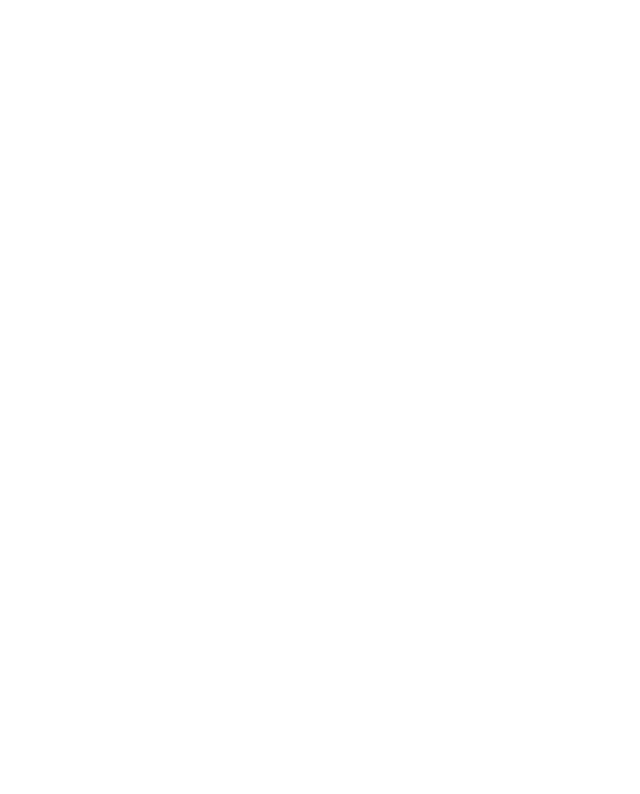
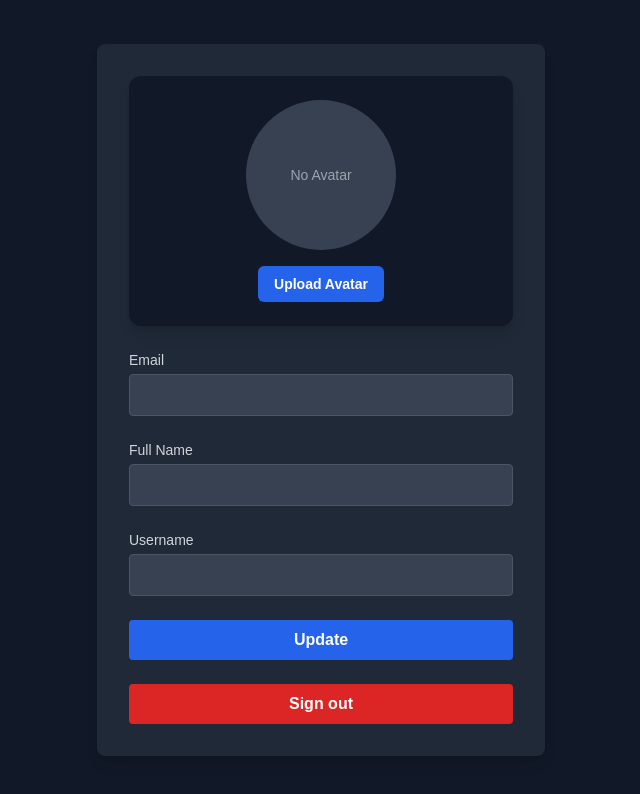
Before and after one commit to moAlarand/alpha-fe, a Next.js app: page /account in a window 1280 px wide. Shown: the top 794 px of the page, without its empty margins (319-959 px from the left). Built offline with nearby package versions, Linux system fonts and the light colour scheme; no server answers; the database is empty.

Commit message:
add datatbase

```diff
--- a/src/app/account/account-form.tsx
+++ b/src/app/account/account-form.tsx
@@ -7,137 +7,166 @@ import Avatar from './avatar'
 // ...
 
 export default function AccountForm({ user }: { user: User | null }) {
-  const supabase = createClient()
-  const [loading, setLoading] = useState(true)
-  const [fullname, setFullname] = useState<string | null>(null)
-  const [username, setUsername] = useState<string | null>(null)
-  const [website, setWebsite] = useState<string | null>(null)
-  const [avatar_url, setAvatarUrl] = useState<string | null>(null)
+  const supabase = createClient();
+  const [loading, setLoading] = useState(true);
+  const [fullname, setFullname] = useState<string | null>(null);
+  const [username, setUsername] = useState<string | null>(null);
+  const [avatar_url, setAvatarUrl] = useState<string | null>(null);
 
   const getProfile = useCallback(async () => {
     try {
-      setLoading(true)
+      setLoading(true);
 
       const { data, error, status } = await supabase
-        .from('profiles')
-        .select(`full_name, username, website, avatar_url`)
-        .eq('id', user?.id)
-        .single()
+        .from("profiles")
+        .select(`full_name, username, avatar_url`)
+        .eq("id", user?.id)
+        .single();
+      console.log("🚀 ~ getProfile ~ data:", data);
 
       if (error && status !== 406) {
-        console.log(error)
-        throw error
+        console.log(error);
+        throw error;
       }
 
       if (data) {
-        setFullname(data.full_name)
-        setUsername(data.username)
-        setWebsite(data.website)
-        setAvatarUrl(data.avatar_url)
+        setFullname(data.full_name);
+        setUsername(data.username);
+        setAvatarUrl(data.avatar_url);
       }
     } catch (error) {
-      alert('Error loading user data!')
+      console.log("error", error);
+      alert("Error loading user data!");
     } finally {
-      setLoading(false)
+      setLoading(false);
     }
-  }, [user, supabase])
+  }, [user, supabase]);
 
   useEffect(() => {
-    getProfile()
-  }, [user, getProfile])
+    getProfile();
+  }, [user, getProfile]);
 
   async function updateProfile({
+    fullname,
     username,
-    website,
     avatar_url,
   }: {
-    username: string | null
-    fullname: string | null
-    website: string | null
-    avatar_url: string | null
+    username: string | null;
+    fullname: string | null;
+    avatar_url: string | null;
   }) {
     try {
-      setLoading(true)
+      setLoading(true);
 
-      const { error } = await supabase.from('profiles').upsert({
-        id: user?.id as string,
+      const { error } = await supabase.from("profiles").upsert({
+        id: user?.id,
         full_name: fullname,
         username,
-        website,
         avatar_url,
         updated_at: new Date().toISOString(),
-      })
-      if (error) throw error
-      alert('Profile updated!')
+      });
+      if (error) throw error;
+      alert("Profile updated!");
     } catch (error) {
-      alert('Error updating the data!')
+      console.log("error", error);
+      alert("Error updating the data!");
     } finally {
-      setLoading(false)
+      setLoading(false);
     }
   }
 
   return (
-    <div className="form-widget">
-
+    <div className="min-h-screen bg-gray-900 text-white flex items-center justify-center">
+      <div className="w-full max-w-md p-8 space-y-6 bg-gray-800 rounded-lg shadow-lg">
         <Avatar
           uid={user?.id ?? null}
           url={avatar_url}
           size={150}
           onUpload={(url) => {
-          setAvatarUrl(url)
-          updateProfile({ fullname, username, website, avatar_url: url })
+            setAvatarUrl(url);
+            updateProfile({
+              fullname: fullname || "",
+              username: username || "",
+              avatar_url: url || "",
+            });
           }}
         />
 
-      <div>
-        <label htmlFor="email">Email</label>
-        <input id="email" type="text" value={user?.email} disabled />
+        <div className="mb-4">
+          <label
+            htmlFor="email"
+            className="block text-sm font-medium text-gray-300"
+          >
+            Email
+          </label>
+          <input
+            id="email"
+            type="text"
+            value={user?.email}
+            disabled
+            className="w-full mt-1 p-2 bg-gray-700 border border-gray-600 rounded focus:outline-none focus:ring-2 focus:ring-blue-500"
+          />
         </div>
-      <div>
-        <label htmlFor="fullName">Full Name</label>
+
+        <div className="mb-4">
+          <label
+            htmlFor="fullName"
+            className="block text-sm font-medium text-gray-300"
+          >
+            Full Name
+          </label>
           <input
             id="fullName"
             type="text"
-          value={fullname || ''}
+            value={fullname || ""}
             onChange={(e) => setFullname(e.target.value)}
+            className="w-full mt-1 p-2 bg-gray-700 border border-gray-600 rounded focus:outline-none focus:ring-2 focus:ring-blue-500"
           />
         </div>
-      <div>
-        <label htmlFor="username">Username</label>
+
+        <div className="mb-4">
+          <label
+            htmlFor="username"
+            className="block text-sm font-medium text-gray-300"
+          >
+            Username
+          </label>
           <input
             id="username"
             type="text"
-          value={username || ''}
+            value={username || ""}
             onChange={(e) => setUsername(e.target.value)}
-        />
-      </div>
-      <div>
-        <label htmlFor="website">Website</label>
-        <input
-          id="website"
-          type="url"
-          value={website || ''}
-          onChange={(e) => setWebsite(e.target.value)}
+            className="w-full mt-1 p-2 bg-gray-700 border border-gray-600 rounded focus:outline-none focus:ring-2 focus:ring-blue-500"
           />
         </div>
 
-      <div>
+        <div className="mb-4">
           <button
-          className="button primary block"
-          onClick={() => updateProfile({ fullname, username, website, avatar_url })}
+            className="w-full p-2 font-semibold text-white bg-blue-600 rounded hover:bg-blue-700 focus:outline-none focus:ring-2 focus:ring-blue-500"
+            onClick={() =>
+              updateProfile({
+                fullname: fullname || "",
+                username: username || "",
+                avatar_url: avatar_url || "",
+              })
+            }
             disabled={loading}
           >
-          {loading ? 'Loading ...' : 'Update'}
+            {loading ? "Loading ..." : "Update"}
           </button>
         </div>
 
         <div>
           <form action="/auth/signout" method="post">
-          <button className="button block" type="submit">
+            <button
+              className="w-full p-2 font-semibold text-white bg-red-600 rounded hover:bg-red-700 focus:outline-none focus:ring-2 focus:ring-red-500"
+              type="submit"
+            >
               Sign out
             </button>
           </form>
         </div>
       </div>
-  )
+    </div>
+  );
 }
--- a/src/app/account/avatar.tsx
+++ b/src/app/account/avatar.tsx
@@ -9,82 +9,110 @@ export default function Avatar({
   size,
   onUpload,
 }: {
-  uid: string | null
-  url: string | null
-  size: number
-  onUpload: (url: string) => void
+  uid: string | null;
+  url: string | null;
+  size: number;
+  onUpload?: (url: string) => void;
 }) {
-  const supabase = createClient()
-  const [avatarUrl, setAvatarUrl] = useState<string | null>(url)
-  const [uploading, setUploading] = useState(false)
+  const supabase = createClient();
+  const [avatarUrl, setAvatarUrl] = useState<string | null>(url);
+  const [uploading, setUploading] = useState(false);
 
+  const readeOnly = !onUpload;
   useEffect(() => {
     async function downloadImage(path: string) {
       try {
-        const { data, error } = await supabase.storage.from('avatars').download(path)
+        const { data, error } = await supabase.storage
+          .from("avatars")
+          .download(path);
         if (error) {
-          throw error
+          throw error;
         }
 
-        const url = URL.createObjectURL(data)
-        setAvatarUrl(url)
+        const url = URL.createObjectURL(data);
+        setAvatarUrl(url);
       } catch (error) {
-        console.log('Error downloading image: ', error)
+        console.log("Error downloading image: ", error);
       }
     }
 
-    if (url) downloadImage(url)
-  }, [url, supabase])
+    if (url) downloadImage(url);
+  }, [url, supabase]);
 
-  const uploadAvatar: React.ChangeEventHandler<HTMLInputElement> = async (event) => {
+  const uploadAvatar: React.ChangeEventHandler<HTMLInputElement> = async (
+    event
+  ) => {
     try {
-      setUploading(true)
+      setUploading(true);
 
       if (!event.target.files || event.target.files.length === 0) {
-        throw new Error('You must select an image to upload.')
+        throw new Error("You must select an image to upload.");
       }
 
-      const file = event.target.files[0]
-      const fileExt = file.name.split('.').pop()
-      const filePath = `${uid}-${Math.random()}.${fileExt}`
+      const file = event.target.files[0];
+      const fileExt = file.name.split(".").pop();
+      const filePath = `${uid}-${Math.random()}.${fileExt}`;
 
-      const { error: uploadError } = await supabase.storage.from('avatars').upload(filePath, file)
+      const { error: uploadError } = await supabase.storage
+        .from("avatars")
+        .upload(filePath, file);
 
       if (uploadError) {
-        throw uploadError
+        throw uploadError;
       }
 
-      onUpload(filePath)
+      if (onUpload) onUpload(filePath);
     } catch (error) {
-      alert('Error uploading avatar!')
+      console.log(
+        "🚀 ~ constuploadAvatar:React.ChangeEventHandler<HTMLInputElement>= ~ error:",
+        error
+      );
+      alert("Error uploading avatar!");
     } finally {
-      setUploading(false)
+      setUploading(false);
     }
-  }
+  };
 
   return (
-    <div>
+    <div
+      className={
+        readeOnly
+          ? "avatar"
+          : "avatar-upload flex flex-col items-center bg-gray-900 p-6 rounded-xl shadow-lg text-white text-center space-y-4"
+      }
+    >
       {avatarUrl ? (
         <Image
           width={size}
           height={size}
           src={avatarUrl}
           alt="Avatar"
-          className="avatar image"
+          className="rounded-full border-4 border-gray-700 hover:border-gray-500 transition-colors duration-300"
           style={{ height: size, width: size }}
         />
       ) : (
-        <div className="avatar no-image" style={{ height: size, width: size }} />
+        <div
+          className="flex items-center justify-center bg-gray-700 rounded-full"
+          style={{ height: size, width: size }}
+        >
+          <span className="text-sm text-gray-400">No Avatar</span>
+        </div>
       )}
-      <div style={{ width: size }}>
-        <label className="button primary block" htmlFor="single">
-          {uploading ? 'Uploading ...' : 'Upload'}
+
+      {readeOnly ? null : (
+        <div className="w-full flex flex-col items-center">
+          <label
+            className={`cursor-pointer px-4 py-2 rounded-md text-sm font-semibold transition-all duration-300 ${
+              uploading
+                ? "bg-gray-600 text-gray-400"
+                : "bg-blue-600 hover:bg-blue-700"
+            }`}
+            htmlFor="single"
+          >
+            {uploading ? "Uploading ..." : "Upload Avatar"}
           </label>
           <input
-          style={{
-            visibility: 'hidden',
-            position: 'absolute',
-          }}
+            style={{ display: "none" }}
             type="file"
             id="single"
             accept="image/*"
@@ -92,6 +120,7 @@ export default function Avatar({
             disabled={uploading}
           />
         </div>
+      )}
     </div>
-  )
+  );
 }
--- a/src/app/error/page.tsx
+++ b/src/app/error/page.tsx
@@ -1,3 +1,16 @@
+"use client";
+
+import { useSearchParams } from "next/navigation";
+
 export default function ErrorPage() {
-    return <p>Sorry, something went wrong</p>
+  const searchParams = useSearchParams();
+  const message = searchParams.get("message");
+  return (
+    <div className="min-h-screen bg-gray-900 text-white flex items-center justify-center">
+      <div className="w-full max-w-md p-8 space-y-6 bg-gray-800 rounded-lg shadow-lg">
+        <p>Sorry, something went wrong</p>
+        <p className="text-red-500">{message}</p>
+      </div>
+    </div>
+  );
 }
--- a/src/app/login/actions.ts
+++ b/src/app/login/actions.ts
@@ -5,45 +5,45 @@ import { redirect } from 'next/navigation'
 import { createClient } from '../../utils/supabase/server'
 
 export async function login(formData: FormData) {
-  const supabase = await createClient()
+  const supabase = await createClient();
 
   // type-casting here for convenience
   // in practice, you should validate your inputs
   const data = {
-    email: formData.get('email') as string,
-    password: formData.get('password') as string,
+    email: formData.get("email") as string,
+    password: formData.get("password") as string,
+  };
+
+  console.log(data);
+
+  const { error } = await supabase.auth.signInWithPassword(data);
+  console.log("🚀 ~ login ~ error:", error?.cause);
+
+  if (error) {
+    redirect(`/error?message=${error.message}`);
   }
 
-
-  console.log(data)
-
-  const { error } = await supabase.auth.signInWithPassword(data)
-
-  if (error) {
-    redirect('/error')
-  }
-
-  revalidatePath('/', 'layout')
-  redirect('/account')
+  revalidatePath("/", "layout");
+  redirect("/stocks");
 }
 
 export async function signup(formData: FormData) {
-    console.log(formData)
-  const supabase = await createClient()
+  console.log(formData);
+  const supabase = await createClient();
 
   // type-casting here for convenience
   // in practice, you should validate your inputs
   const data = {
-    email: formData.get('email') as string,
-    password: formData.get('password') as string,
+    email: formData.get("email") as string,
+    password: formData.get("password") as string,
+  };
+
+  const { error } = await supabase.auth.signUp(data);
+  console.log(error);
+  if (error) {
+    redirect(`/error?message=${error.message}`);
   }
 
-  const { error } = await supabase.auth.signUp(data)
-console.log(error)
-  if (error) {
-    redirect('/error')
-  }
-
-  revalidatePath('/', 'layout')
-  redirect('/account')
+  revalidatePath("/", "layout");
+  redirect("/account");
 }
--- a/src/app/stocks/page.tsx
+++ b/src/app/stocks/page.tsx
@@ -1,20 +1,26 @@
 "use client";
 import { useEffect, useState } from "react";
-import alphaLogo from "./images/alpha.webp";
+import alphaLogo from "../images/alpha.webp";
 import { Stock, Technical } from "./types";
 import Image from "next/image";
 import { stockAttributes } from "./stockAttributes";
 import { getEGXAllStockData } from "../api";
 import { getStrongRecommendation } from "./recomandation";
-
+import Link from "next/link";
+import { createClient } from "../../utils/supabase/client";
+import Avatar from "app/account/avatar";
 
 export default function Home() {
+  const [profile, setProfile] = useState<{
+    full_name: string;
+    id: string;
+    avatar_url: string;
+  } | null>(null);
   const [stocks, setStocks] = useState<Stock[]>([]);
   const [filteredStocks, setFilteredStocks] = useState<Stock[]>([]);
   const [search, setSearch] = useState("");
   const [sortBy, setSortBy] = useState<string | null>(null);
   const [sortDirection, setSortDirection] = useState<"asc" | "desc">("asc");
-
 
   // Function to fetch stock data
   const fetchStockData = async () => {
@@ -22,8 +28,24 @@ export default function Home() {
     setStocks(data);
   };
 
+  // my stock
+  const getUserStocks = async () => {
+    const supabase = createClient();
+    const {
+      data: { user },
+    } = await supabase.auth.getUser();
+    const { data: myStocks } = await supabase
+      .from("stocks")
+      .select("*")
+      .eq("user_id", user?.id);
+    setFilteredStocks(
+      (myStocks as Stock[]).map((s) => {
+        const nS = stocks.find((fs) => s.Id === fs.Id);
+        return { ...s, ...nS };
+      })
+    );
+  };
   // refresh
-
   // Initial fetch and refresh every 10 seconds
   useEffect(() => {
     fetchStockData(); // Initial fetch
@@ -31,6 +53,15 @@ export default function Home() {
       fetchStockData(); // Refresh every 10 seconds
     }, 10000);
     return () => clearInterval(inter); // Cleanup
+  }, []);
+
+  useEffect(() => {
+    (async () => {
+      const supabase = createClient();
+      const { data } = await supabase.from("profiles").select("*");
+      setProfile(data?.[0]);
+      console.log("🚀 ~ data:", data);
+    })();
   }, []);
 
   // Filtering stocks
@@ -122,7 +153,16 @@ export default function Home() {
       className="container mx-auto p-4 bg-white border text-black  overflow-x-auto"
       dir="rtl"
     >
-      <div className="flex justify-center ">
+      <div className="flex justify-end ">
+        <Link href={"/account"}>
+          <Avatar
+            uid={profile?.id ?? null}
+            url={profile?.avatar_url ?? null}
+            size={60}
+          />
+        </Link>
+      </div>
+      <div className="flex justify-center">
         <div className="flex justify-center">
           <h3 className="text-4xl font-bold text-right">السوق المصري </h3>
         </div>
@@ -157,11 +197,7 @@ export default function Home() {
 
         <button
           className="bg-yellow-500 text-white px-4 py-2 rounded"
-          onClick={() => {
-            const stocksString = localStorage.getItem("stocks");
-            const MyStocks = stocksString ? JSON.parse(stocksString) : [];
-            setFilteredStocks(MyStocks);
-          }}
+          onClick={getUserStocks}
         >
           اسهمي
         </button>
@@ -213,13 +249,7 @@ export default function Home() {
                   }`}
                 >
                   {attr.isChange ? (attr.isPercentage ? " % " : " ج ") : ""}
-                  {attr.value(stock, () => {
-                    const stocksString = localStorage.getItem("stocks");
-                    const MyStocks = stocksString
-                      ? JSON.parse(stocksString)
-                      : [];
-                    setFilteredStocks(MyStocks);
-                  })}
+                  {attr.value(stock, getUserStocks)}
                 </td>
               ))}
             </tr>
--- a/src/app/stocks/stockAttributes.tsx
+++ b/src/app/stocks/stockAttributes.tsx
@@ -2,6 +2,7 @@ import moment from "moment";
 
 import { getStrongRecommendation } from "./recomandation";
 import { Stock, Technical } from "./types";
+import { createClient } from "utils/supabase/client";
 
 const StockTechnicalStatusTranslate = {
   [Technical.NEUTRAL]: "محايد",
@@ -103,21 +104,21 @@ export const stockAttributes = [
         className={`bg-${
           stock.key ? "red" : "green"
         }-500 text-white px-5 py-3 rounded`}
-        onClick={() => {
-          let stocks: Stock[] = [];
-          const stocksString = localStorage.getItem("stocks");
-          if (stocksString) {
-            stocks = JSON.parse(stocksString);
+        onClick={async () => {
+          const supabase = createClient();
+          try {
+            if (stock.key) {
+              await supabase.from("stocks").delete().eq("key", stock.key);
+            } else {
+              stock.amount = Number(prompt("عدد الاسهم"));
+              stock.key = new Date().getMilliseconds();
+              stock.purchasePrice = stock.Last;
+              stock.prevRecommend = getStrongRecommendation(stock);
+              await supabase.from("stocks").insert(stock);
+            }
+          } catch (e) {
+            console.log("🚀 ~ onClick={ ~ e:", e);
           }
-          if (stock.key) {
-            stocks = stocks.filter((s) => s.key !== stock.key);
-          } else {
-            stock.amount = Number(prompt("عدد الاسهم"));
-            stock.key = new Date().getMilliseconds();
-            stock.purchasePrice = stock.Last;
-            stocks.push(stock);
-          }
-          localStorage.setItem("stocks", JSON.stringify(stocks));
           if (refresh) refresh();
         }}
       >
--- a/src/app/stocks/types.ts
+++ b/src/app/stocks/types.ts
@@ -54,4 +54,8 @@ export interface Stock {
   key: number;
   // prev price
   purchasePrice: number;
+  // owner of stocks
+  user_id: string;
+  //prev Recommend
+  prevRecommend: Technical;
 }
```
Lines whose indentation alone changed are shown as unchanged.
